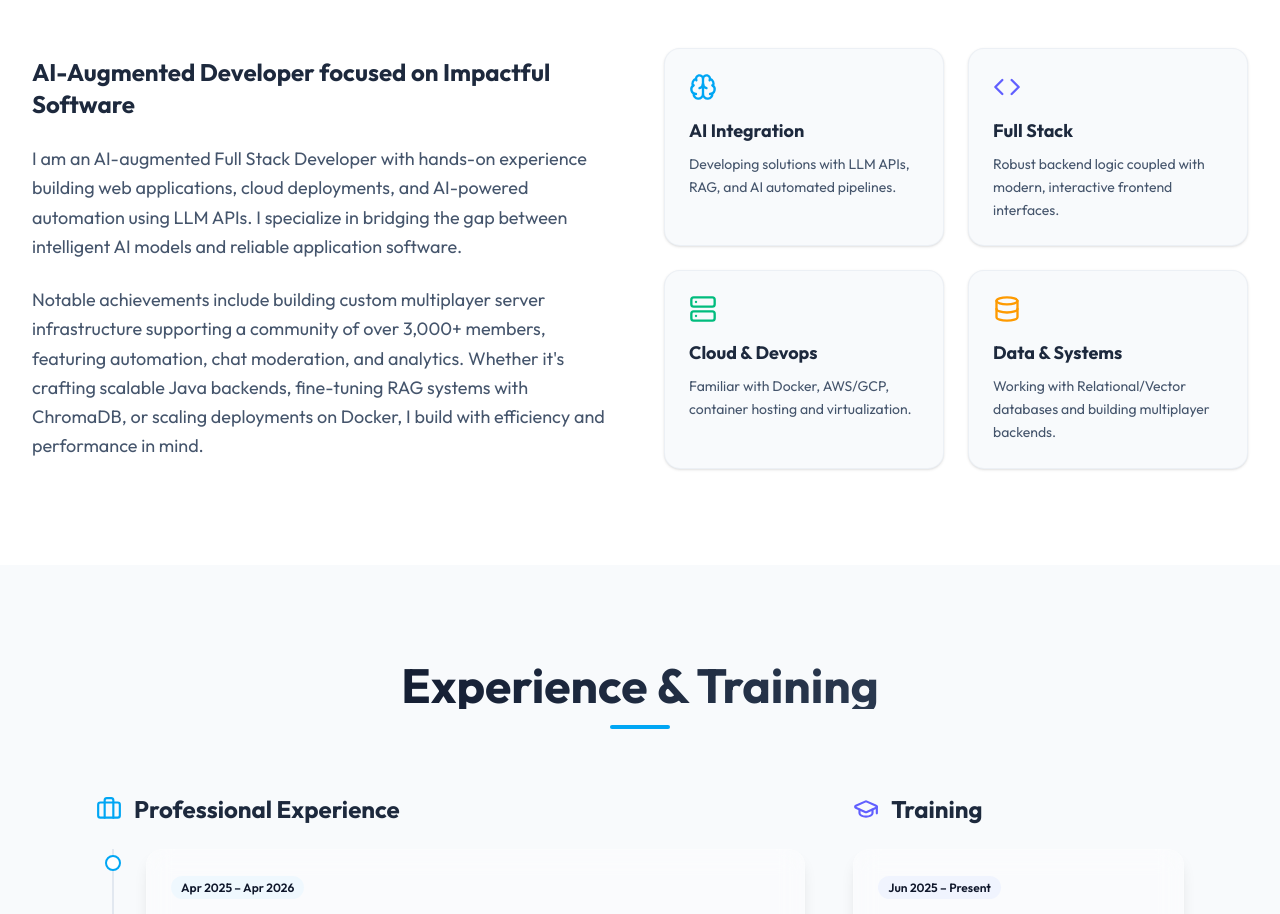
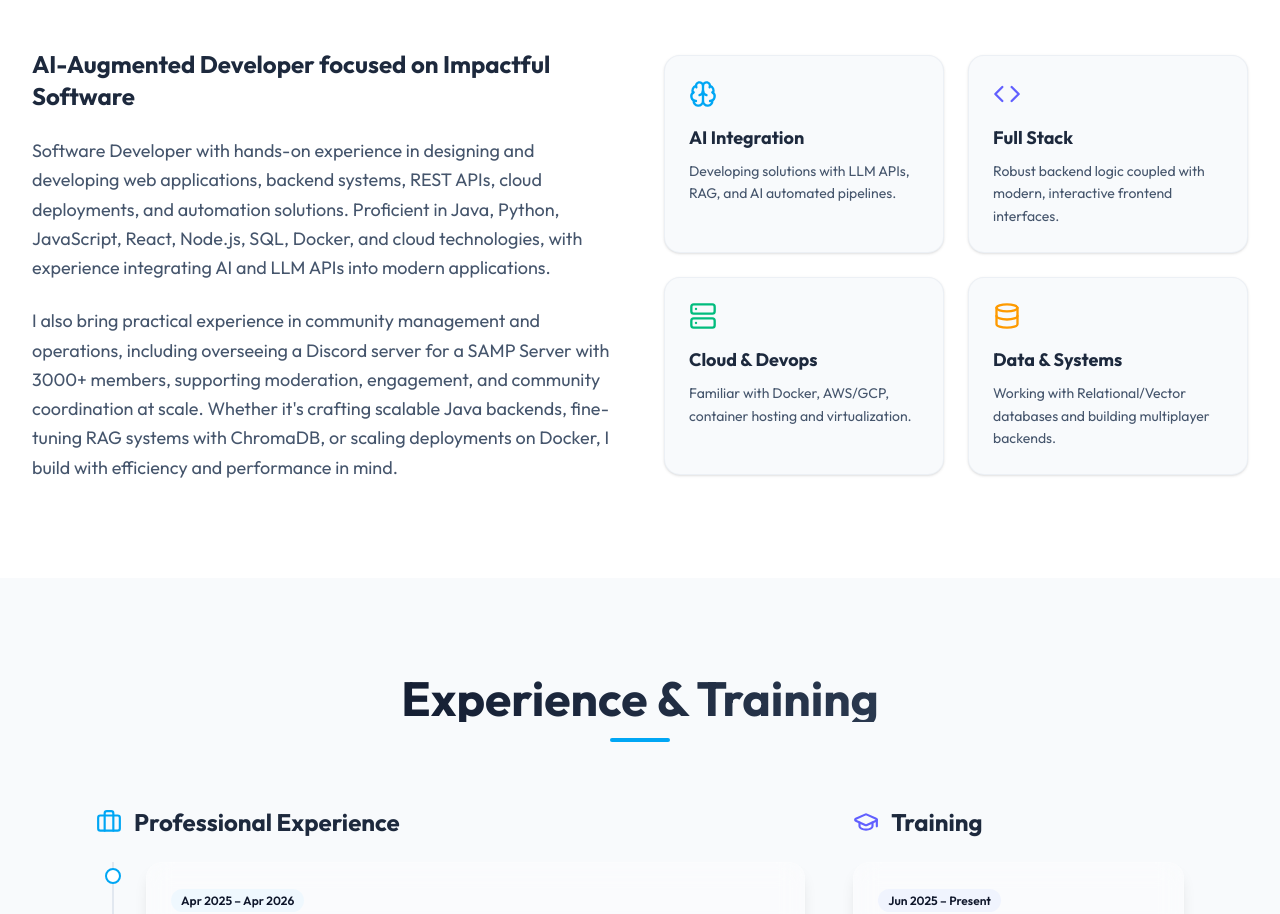
Before and after one commit to karthigenius/portfolio, a Next.js app: page / in a window 1280 px wide. Shown: the part 980-1894 px from the top of the page. Built offline with nearby package versions, Linux system fonts and the light colour scheme.

Commit message:
mis info fix

```diff
--- a/src/app/layout.tsx
+++ b/src/app/layout.tsx
@@ -10,7 +10,7 @@ const outfit = Outfit({
 
 export const metadata: Metadata = {
   title: "Karthikeyan Surendran | Software Developer",
-  description: "Software Developer with hands-on experience building web applications, cloud deployments, and AI-powered automation.",
+  description: "Software Developer with hands-on experience in designing and developing web applications, backend systems, REST APIs, cloud deployments, and automation solutions. Proficient in Java, Python, JavaScript, React, Node.js, SQL, Docker, and cloud technologies, with experience integrating AI and LLM APIs into modern applications and managing a 3000+ member Discord server for a SAMP Server.",
   keywords: ["Karthikeyan Surendran", "Software Developer", "Full Stack Developer", "Cloud Developer", "LLM", "RAG", "AWS", "GCP", "Portfolio"],
   authors: [{ name: "Karthikeyan Surendran" }],
   icons: [
--- a/src/components/About.tsx
+++ b/src/components/About.tsx
@@ -63,10 +63,10 @@ export default function About() {
               AI-Augmented Developer focused on Impactful Software
             </h3>
             <p className="text-lg leading-relaxed">
-              I am an AI-augmented Full Stack Developer with hands-on experience building web applications, cloud deployments, and AI-powered automation using LLM APIs. I specialize in bridging the gap between intelligent AI models and reliable application software.
+              Software Developer with hands-on experience in designing and developing web applications, backend systems, REST APIs, cloud deployments, and automation solutions. Proficient in Java, Python, JavaScript, React, Node.js, SQL, Docker, and cloud technologies, with experience integrating AI and LLM APIs into modern applications.
             </p>
             <p className="text-lg leading-relaxed">
-              Notable achievements include building custom multiplayer server infrastructure supporting a community of over 3,000+ members, featuring automation, chat moderation, and analytics. Whether it's crafting scalable Java backends, fine-tuning RAG systems with ChromaDB, or scaling deployments on Docker, I build with efficiency and performance in mind.
+              I also bring practical experience in community management and operations, including overseeing a Discord server for a SAMP Server with 3000+ members, supporting moderation, engagement, and community coordination at scale. Whether it's crafting scalable Java backends, fine-tuning RAG systems with ChromaDB, or scaling deployments on Docker, I build with efficiency and performance in mind.
             </p>
           </motion.div>
 
```
